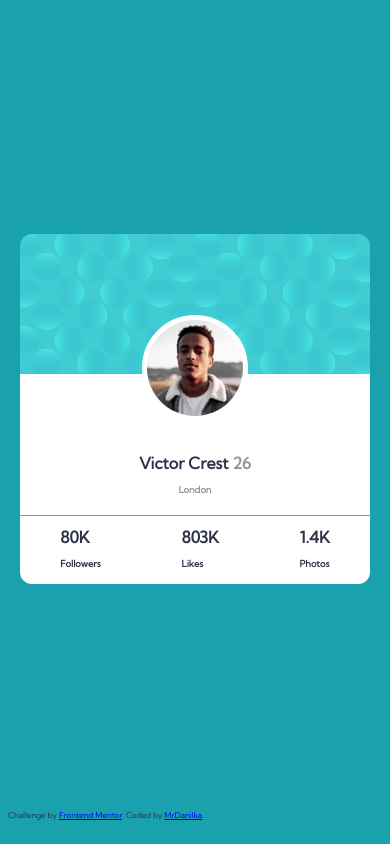
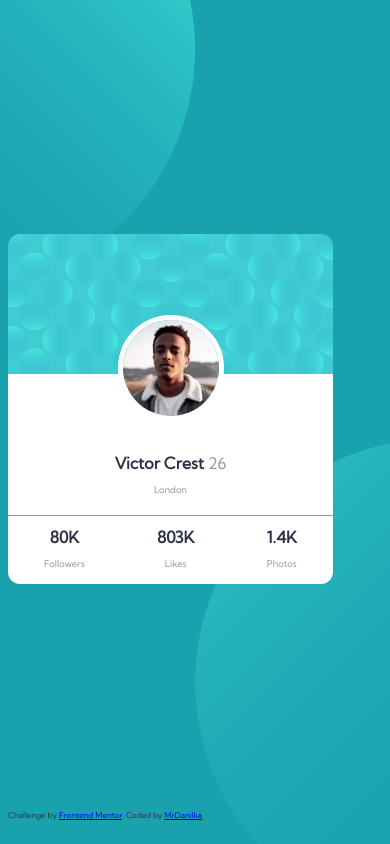
Before and after one commit to MrDanilka/Profile-card-component, a plain HTML site: page index.html in a window 390 px wide. Drawn offline with Linux system fonts and the light colour scheme.

Commit message:
responsive version

```diff
--- a/css/style.css
+++ b/css/style.css
@@ -12,7 +12,7 @@ body{
     background-color: #19a1ad;
     background-image: url('../images/bg-pattern-top.svg'), url('../images/bg-pattern-bottom.svg');
     background-repeat: no-repeat, no-repeat;
-    background-position: top 150% left -75%, bottom 200% right -75%;
+    background-position: top -50vh left -50vh, bottom -50vh right -50vh;
     font-family: 'Kumbh Sans', sans-serif;
     font-size: 8px;
     color: var(--text);
@@ -63,6 +63,7 @@ main{
 
 .gray{
     color: var(--gray);
+    font-weight: 400;
 }
 
 #stats{
@@ -70,4 +71,18 @@ main{
     justify-content: space-around;
     width: 350px;
     border-top: solid 0.01em var(--gray);
+    text-align: center;
 }
+
+@media only screen and (max-width: 400px) {
+    body {
+        width: 100vw;
+        background-size: 125vw;
+        background-position: top -50vw left -75vw, bottom -25vw right -75vw;
+    }
+    #profileCard, #stats{
+        width: 325px;
+        margin-left: 0;
+        margin-right: 0;
+    }
+  }
--- a/index.html
+++ b/index.html
@@ -22,15 +22,15 @@
       <div id="stats">
         <div id="followers">
           <h1>80K</h1>
-          <h3>Followers</h3>
+          <h3 class="gray">Followers</h3>
         </div>
         <div id="likes">
           <h1>803K</h1>
-          <h3>Likes</h3>
+          <h3 class="gray">Likes</h3>
         </div>
         <div id="photos">
           <h1>1.4K</h1>
-          <h3>Photos</h3>
+          <h3 class="gray">Photos</h3>
         </div>
       </div>
     </div>
```
